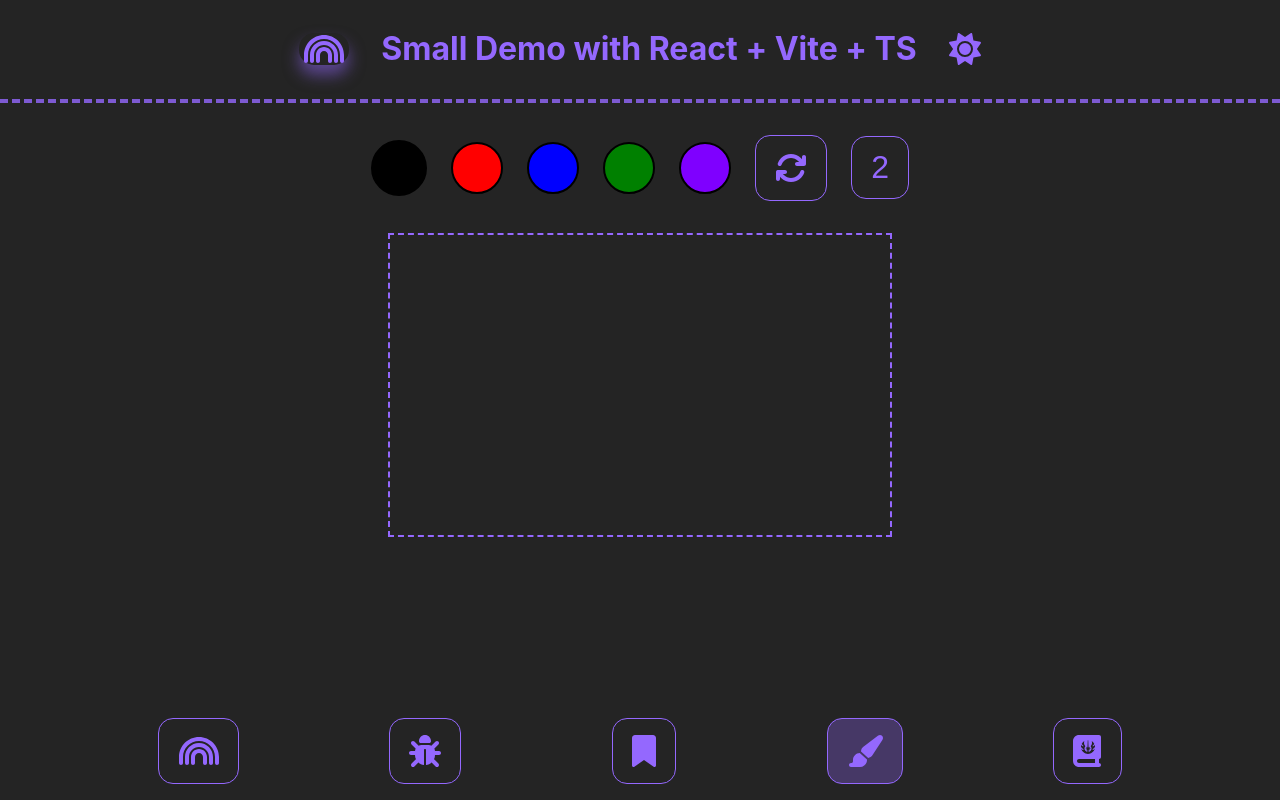
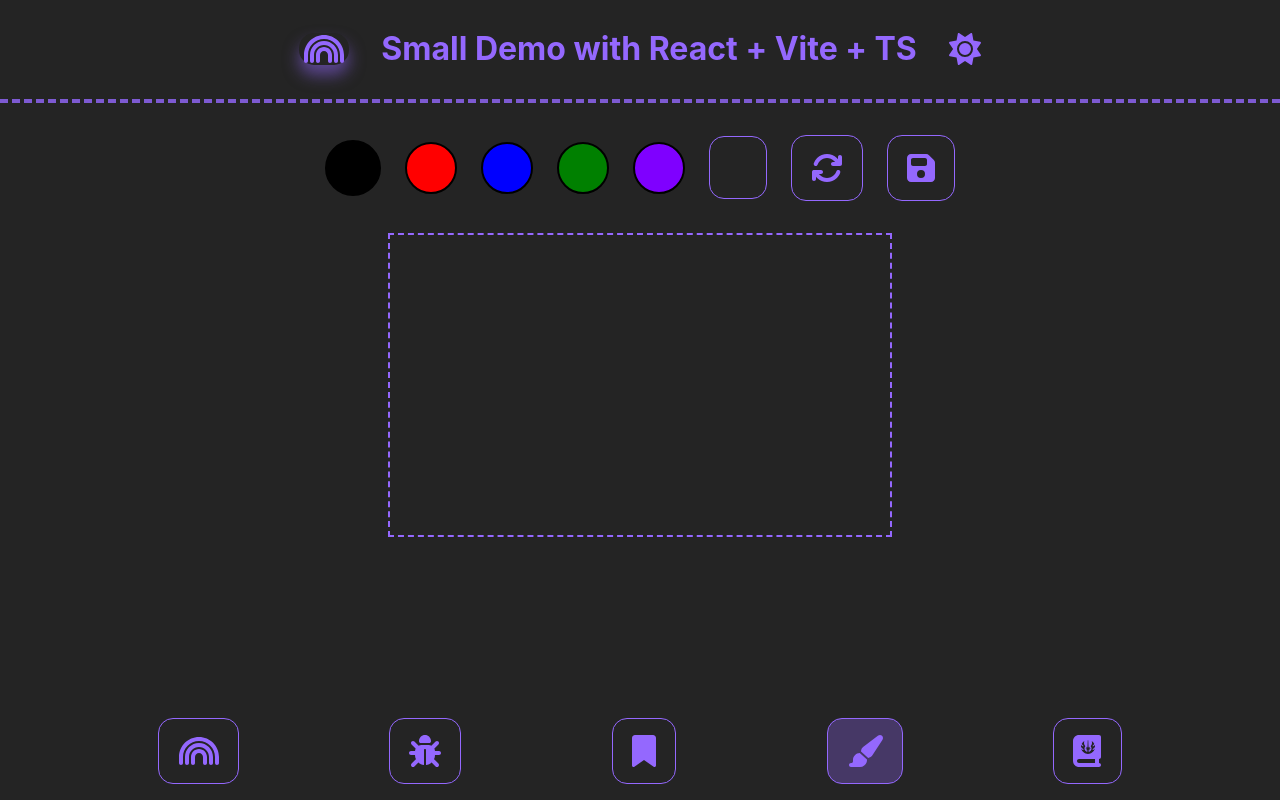
Before and after one commit to minnas/demo-app-react, a React (Vite) app: page /paint in a window 1280 px wide. Built offline with nearby package versions, Linux system fonts and the light colour scheme.

Commit message:
save drawing as png

```diff
--- a/src/components/views/FakePaint.tsx
+++ b/src/components/views/FakePaint.tsx
@@ -3,7 +3,11 @@ import { usePaintStyles } from "./styles";
 import { useTheme } from "react-jss";
 import { Itheme, paintColors } from "@Components/styles/theme";
 import Button from "@Components/tools/Button";
-import { faArrowsRotate } from "@fortawesome/free-solid-svg-icons";
+import {
+  faArrowsRotate,
+  faFloppyDisk,
+} from "@fortawesome/free-solid-svg-icons";
+import Toast from "@Components/tools/Toast";
 
 const FakePaint = (): ReactElement => {
   const theme = useTheme<Itheme>();
@@ -11,6 +15,7 @@ const FakePaint = (): ReactElement => {
   const colors = paintColors;
   const [color, setColor] = useState(colors.at(0));
   const [draw, setDraw] = useState(false);
+  const [toastVisible, setToastVisible] = useState(false);
   const [lineWidth, setLineWidth] = useState(2);
   const canvasRef = createRef<HTMLCanvasElement>();
   let prevX: any = undefined;
@@ -51,9 +56,18 @@ const FakePaint = (): ReactElement => {
     }
     setLineWidth(e.target.value);
   };
-
+  const save = () => {
+    if (!canvasRef?.current) {
+      return;
+    }
+    const link = document.createElement("a");
+    link.setAttribute("download", "drawing.png");
+    link.setAttribute("href", canvasRef?.current.toDataURL("image/png"));
+    link.click();
+  };
   return (
     <div className={styles.wrapper}>
+      {toastVisible ? <Toast message="Saved" /> : ""}
       <div className={styles.tools}>
         {colors.map((c: string, key: number) => (
           <span
@@ -66,16 +80,16 @@ const FakePaint = (): ReactElement => {
             onClick={() => setColor(c)}
           ></span>
         ))}
-        <Button icon={faArrowsRotate} onClick={clear} />
         <input
           className={styles.select}
           type="number"
           min="2"
           step="1"
           max="10"
-          value="2"
           onInput={selectLineWidth}
         />
+        <Button icon={faArrowsRotate} onClick={clear} />
+        <Button icon={faFloppyDisk} onClick={save} />
       </div>
       <canvas
         className={styles.canvas}
```
